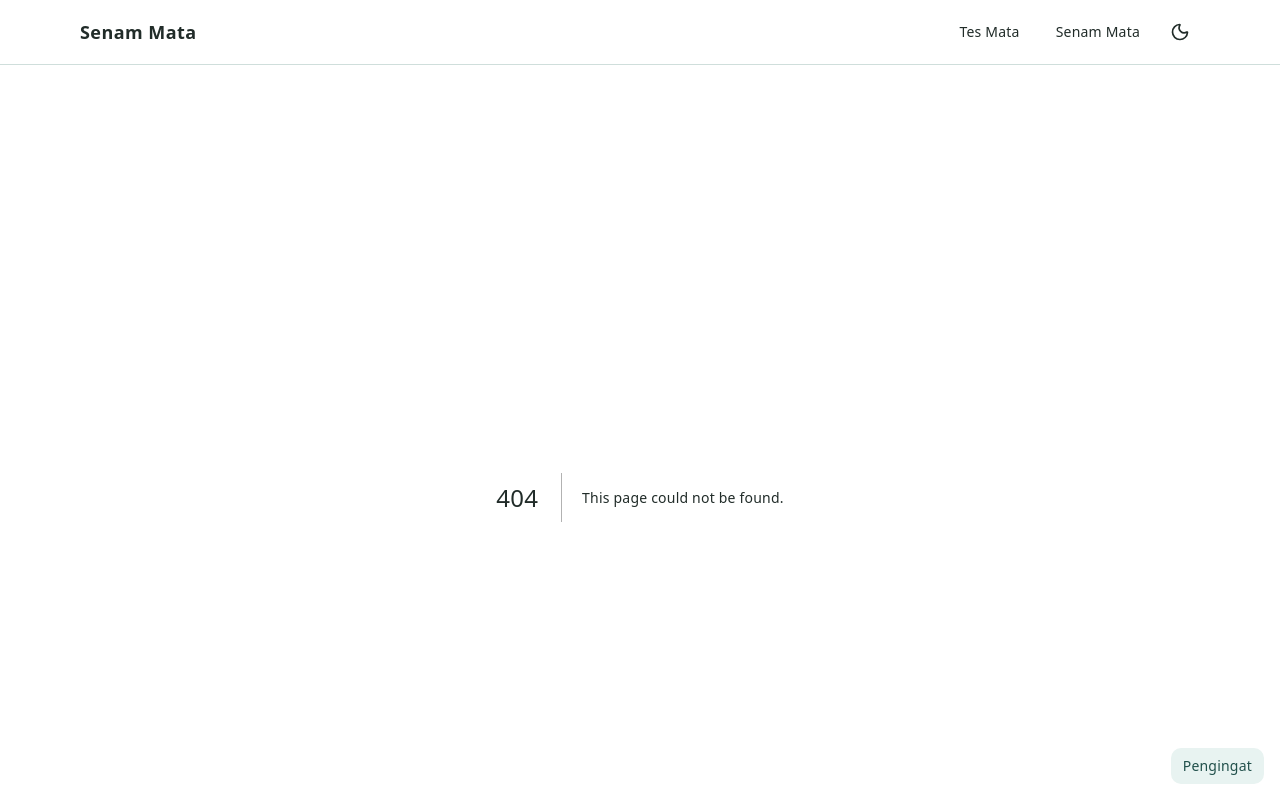
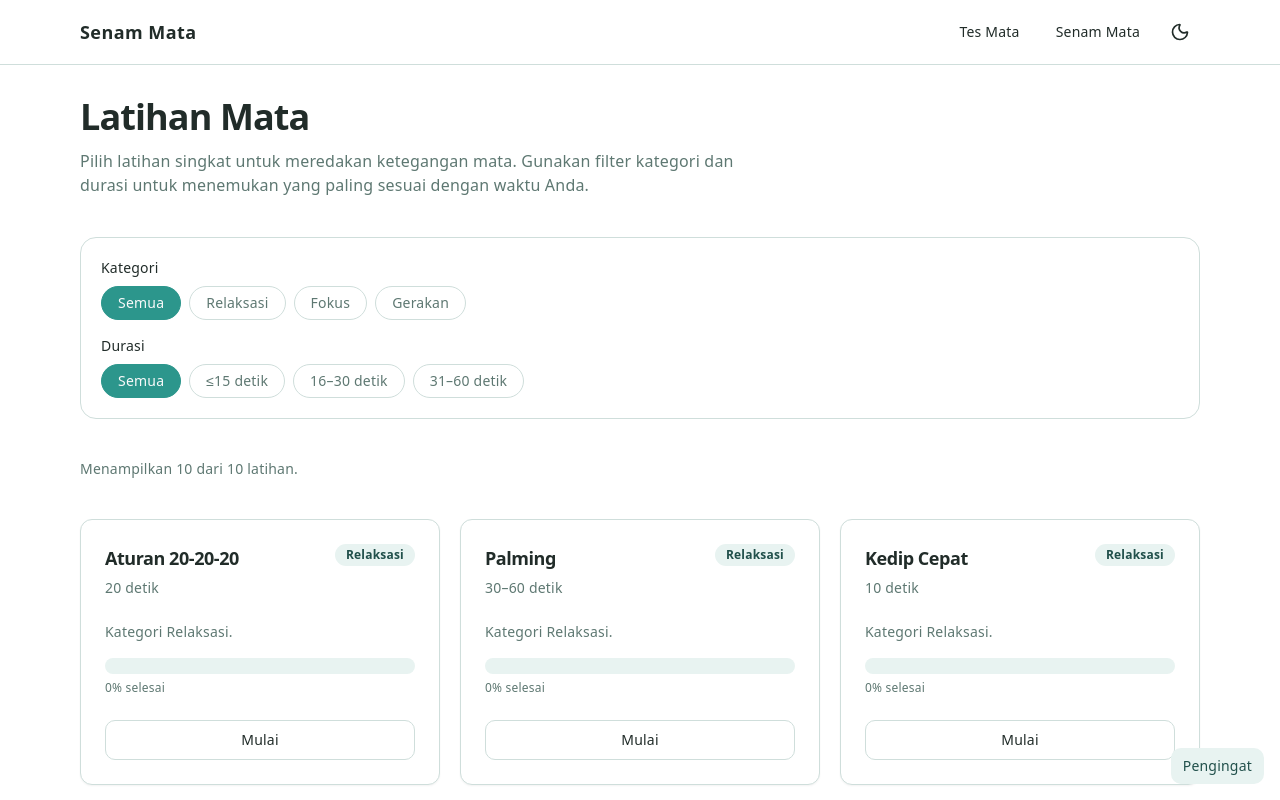
Before and after one commit to aditwicaksonodinus/Eyes-Gym, a Next.js app: page /exercises in a window 1280 px wide. Before the commit this address had no page. Shown: the top 800 px of the page. Built offline with nearby package versions, Linux system fonts and the light colour scheme.

Commit message:
feat(exercises): grid + filters page

```diff
--- /dev/null
+++ b/src/app/exercises/page.tsx
@@ -0,0 +1,165 @@
+"use client";
+
+import * as React from "react";
+
+import { ExerciseCard } from "@/components/exercise-card";
+import {
+  EXERCISES,
+  filterByCategory,
+  filterByDuration,
+  getDurationBounds,
+  type Exercise,
+  type ExerciseCategory,
+} from "@/lib/exercises";
+
+/** Indonesian display names (registry only stores i18n keys). */
+const NAME_BY_SLUG: Record<string, string> = {
+  "20-20-20": "Aturan 20-20-20",
+  palming: "Palming",
+  blinking: "Kedip Cepat",
+  "near-far-focus": "Fokus Dekat–Jauh",
+  "figure-8": "Angka 8",
+  "eye-rolling": "Menggulung Mata",
+  "atas-bawah-kiri-kanan": "Atas–Bawah & Kiri–Kanan",
+  "pencil-push-up": "Pencil Push-up",
+  "zig-zag": "Zig-Zag",
+  "diagonal-gaze": "Tatapan Diagonal",
+};
+
+function formatDuration(ex: Exercise): string {
+  const { min, max } = getDurationBounds(ex);
+  if (min === max) return `${min} detik`;
+  return `${min}–${max} detik`;
+}
+
+const CATEGORY_LABEL: Record<ExerciseCategory, string> = {
+  relaksasi: "Relaksasi",
+  fokus: "Fokus",
+  gerakan: "Gerakan",
+};
+
+type CategoryFilter = "all" | ExerciseCategory;
+type DurationFilter = "all" | "short" | "mid" | "long";
+
+const CATEGORY_OPTIONS: { value: CategoryFilter; label: string }[] = [
+  { value: "all", label: "Semua" },
+  { value: "relaksasi", label: CATEGORY_LABEL.relaksasi },
+  { value: "fokus", label: CATEGORY_LABEL.fokus },
+  { value: "gerakan", label: CATEGORY_LABEL.gerakan },
+];
+
+const DURATION_OPTIONS: {
+  value: DurationFilter;
+  label: string;
+  range: [number, number] | null;
+}[] = [
+  { value: "all", label: "Semua", range: null },
+  { value: "short", label: "≤15 detik", range: [0, 15] },
+  { value: "mid", label: "16–30 detik", range: [16, 30] },
+  { value: "long", label: "31–60 detik", range: [31, 60] },
+];
+
+export default function ExercisesPage() {
+  const [category, setCategory] = React.useState<CategoryFilter>("all");
+  const [duration, setDuration] = React.useState<DurationFilter>("all");
+
+  const filtered = React.useMemo<readonly Exercise[]>(() => {
+    const byCategory =
+      category === "all" ? EXERCISES : filterByCategory(category);
+    const durationOpt = DURATION_OPTIONS.find((o) => o.value === duration);
+    if (!durationOpt || durationOpt.range === null) return byCategory;
+    const [min, max] = durationOpt.range;
+    const byDuration = filterByDuration(min, max);
+    return byCategory.filter((ex) => byDuration.includes(ex));
+  }, [category, duration]);
+
+  return (
+    <div className="space-y-10 pb-8">
+      <header className="space-y-3">
+        <h1 className="text-3xl font-semibold tracking-tight text-foreground sm:text-4xl">
+          Latihan Mata
+        </h1>
+        <p className="max-w-2xl text-pretty text-muted-foreground">
+          Pilih latihan singkat untuk meredakan ketegangan mata. Gunakan filter
+          kategori dan durasi untuk menemukan yang paling sesuai dengan waktu
+          Anda.
+        </p>
+      </header>
+
+      <div className="space-y-4 rounded-2xl border border-border bg-card p-5">
+        <div className="space-y-2">
+          <p className="text-sm font-medium text-foreground">Kategori</p>
+          <div className="flex flex-wrap gap-2">
+            {CATEGORY_OPTIONS.map((opt) => {
+              const active = category === opt.value;
+              return (
+                <button
+                  key={opt.value}
+                  type="button"
+                  onClick={() => setCategory(opt.value)}
+                  aria-pressed={active}
+                  className={
+                    "rounded-full border px-4 py-1.5 text-sm transition-colors " +
+                    (active
+                      ? "border-primary bg-primary text-primary-foreground"
+                      : "border-border bg-background text-muted-foreground hover:text-foreground")
+                  }
+                >
+                  {opt.label}
+                </button>
+              );
+            })}
+          </div>
+        </div>
+
+        <div className="space-y-2">
+          <p className="text-sm font-medium text-foreground">Durasi</p>
+          <div className="flex flex-wrap gap-2">
+            {DURATION_OPTIONS.map((opt) => {
+              const active = duration === opt.value;
+              return (
+                <button
+                  key={opt.value}
+                  type="button"
+                  onClick={() => setDuration(opt.value)}
+                  aria-pressed={active}
+                  className={
+                    "rounded-full border px-4 py-1.5 text-sm transition-colors " +
+                    (active
+                      ? "border-primary bg-primary text-primary-foreground"
+                      : "border-border bg-background text-muted-foreground hover:text-foreground")
+                  }
+                >
+                  {opt.label}
+                </button>
+              );
+            })}
+          </div>
+        </div>
+      </div>
+
+      <p className="text-sm text-muted-foreground" aria-live="polite">
+        Menampilkan {filtered.length} dari {EXERCISES.length} latihan.
+      </p>
+
+      {filtered.length > 0 ? (
+        <div className="grid gap-5 sm:grid-cols-2 lg:grid-cols-3">
+          {filtered.map((ex) => (
+            <ExerciseCard
+              key={ex.slug}
+              slug={ex.slug}
+              name={NAME_BY_SLUG[ex.slug] ?? ex.slug}
+              category={ex.category}
+              duration={formatDuration(ex)}
+              description={`Kategori ${CATEGORY_LABEL[ex.category]}.`}
+            />
+          ))}
+        </div>
+      ) : (
+        <p className="rounded-2xl border border-border bg-card p-8 text-center text-muted-foreground">
+          Tidak ada latihan yang cocok dengan filter yang dipilih.
+        </p>
+      )}
+    </div>
+  );
+}
```
Also changed, not shown: 1 other file (tests, documents, lock files or other folders).
